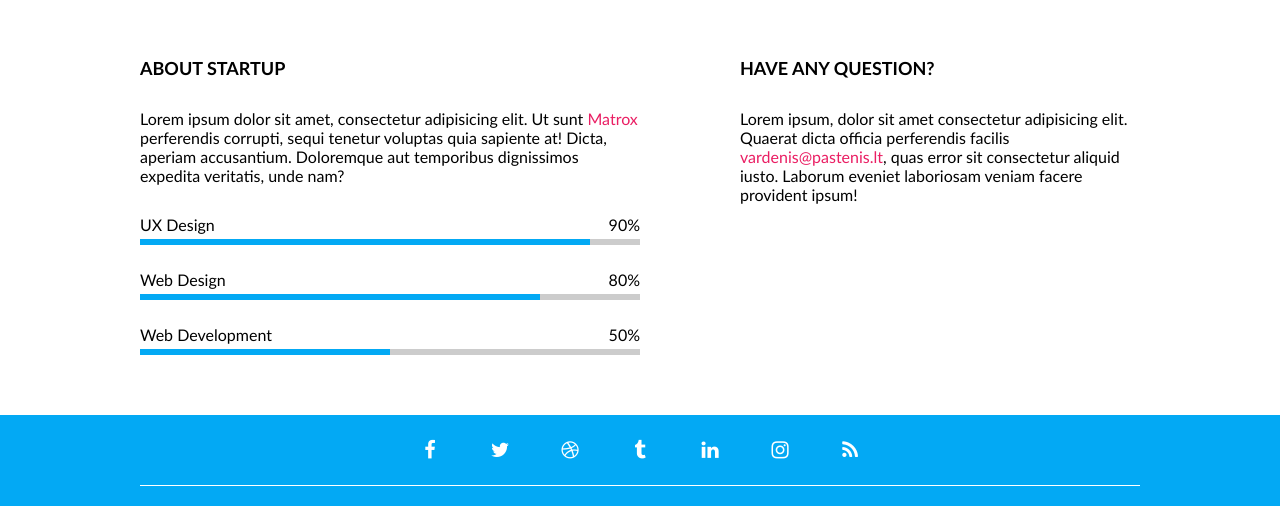
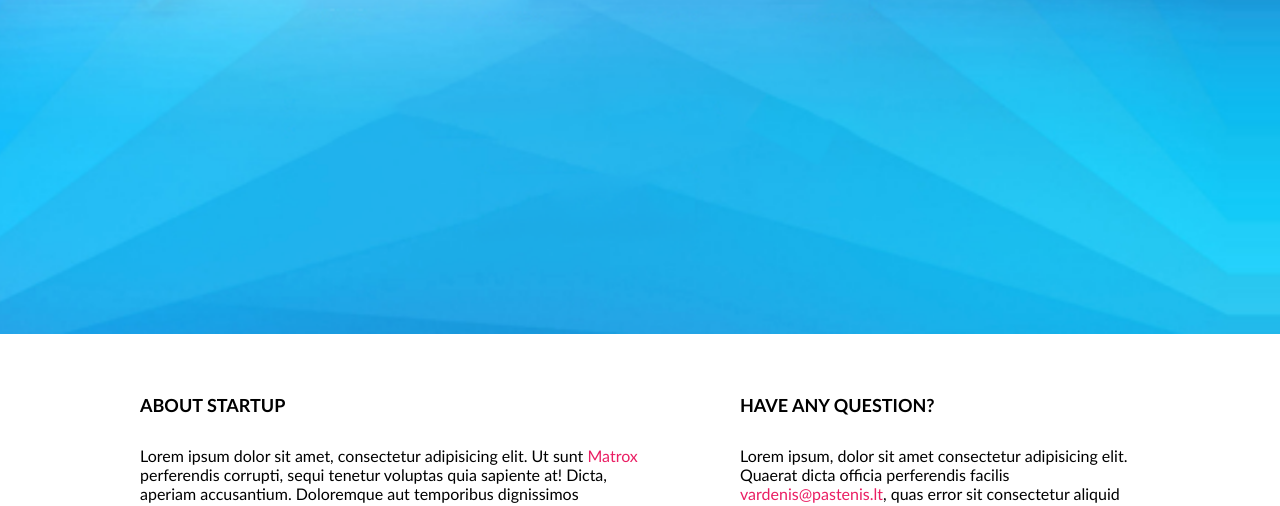
Before and after one commit to pijusp/5-coming-soon, a website: page index.html in a window 1280 px wide. Shown: the part 466-972 px from the top of the page. Drawn offline with Linux system fonts and the light colour scheme.

Commit message:
Hero paralax

```diff
--- a/css/pages/home.css
+++ b/css/pages/home.css
@@ -1,4 +1,13 @@
-.container > .hero {
+.container.hero{
+    min-height: 100vh;
+    background-image: url(../../images/background.png);
+    background-repeat: no-repeat;
+    background-position: center;
+    background-size: cover;
+    background-attachment: fixed;
+
+}
+.container.hero > .short-row {
     display: flex;
     flex-direction: column;
     align-items: center;
--- a/index.html
+++ b/index.html
@@ -25,7 +25,7 @@
     <link rel="stylesheet" href="./css/pages/home.css">
 </head>
 <body>
-    <section class="container bg-blue">
+    <section class="container hero bg-blue">
         <div class="short-row hero">
             <img class="logo" src="./images/logo.png" alt="Logo">
             <h1 class="main-title">Coming soon</h1>
```
Also changed, not shown: readme.md.
